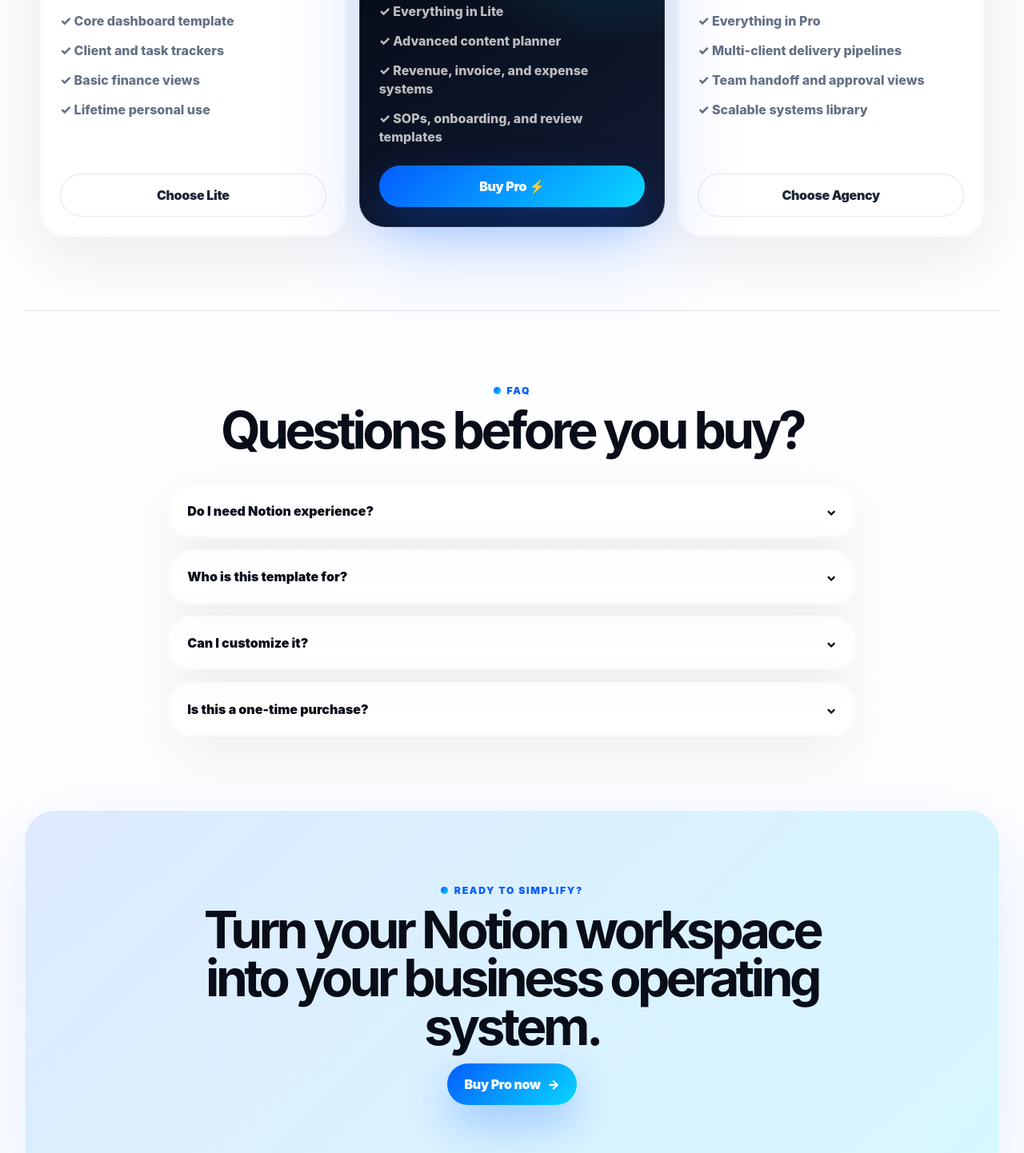
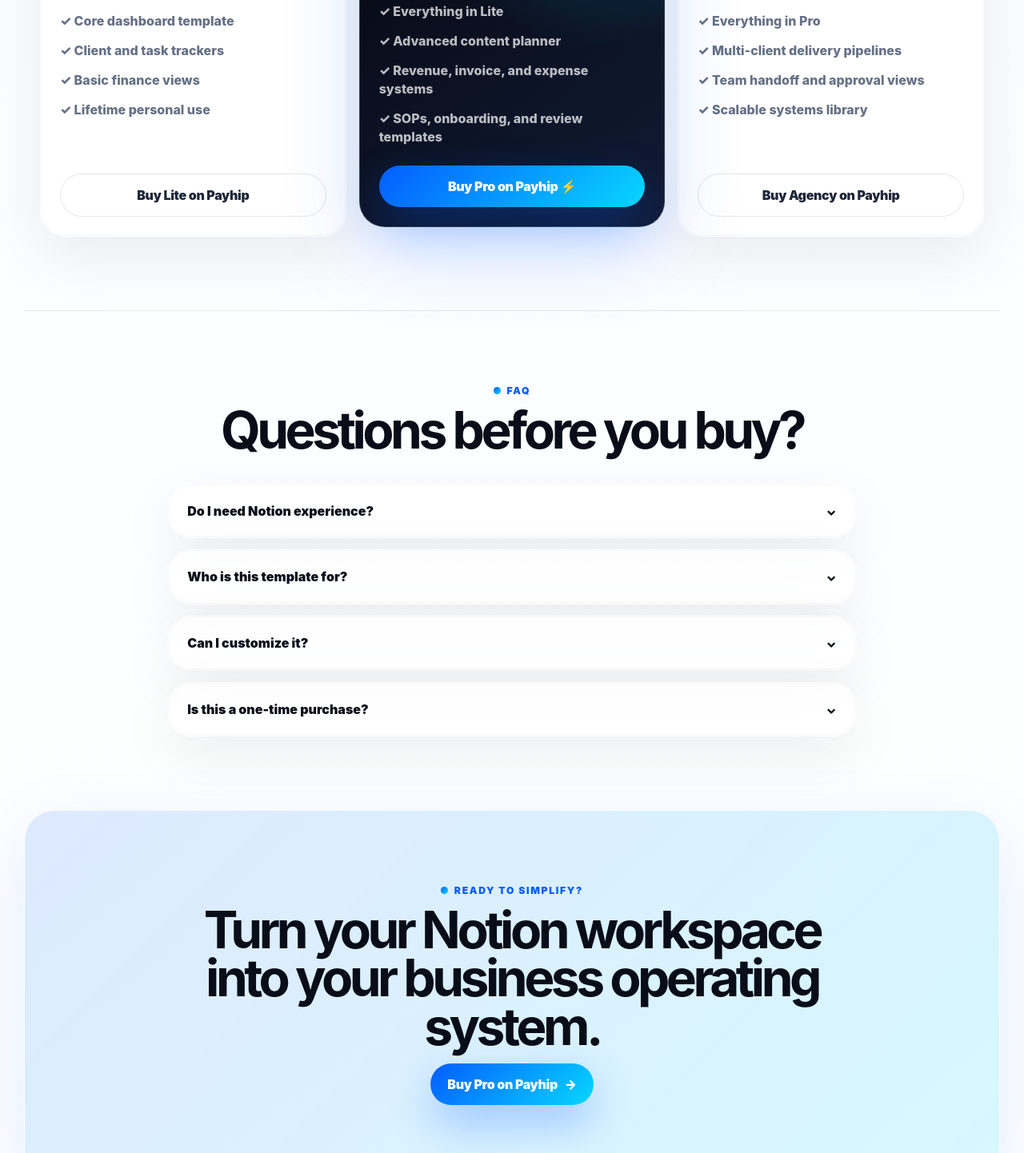
Before and after one commit to rebeccawalker629-hub/ideal-guide, a website: page index.html in a window 1280 px wide. Shown: the part 4838-6280 px from the top of the page at 80% size. Drawn offline with Linux system fonts and the light colour scheme.

Commit message:
Update buy buttons to Payhip store

```diff
--- a/index.html
+++ b/index.html
@@ -200,7 +200,7 @@
               <li>✓ Basic finance views</li>
               <li>✓ Lifetime personal use</li>
             </ul>
-            <a class="secondary-button full" href="https://payhip.com/th%C3%A9uncommonhub" target="_blank" rel="noreferrer" data-track="Checkout Click" data-tier="Lite">Choose Lite</a>
+            <a class="secondary-button full" href="https://payhip.com/TheUncommonHub" target="_blank" rel="noreferrer" data-track="Checkout Click" data-tier="Lite">Buy Lite on Payhip</a>
           </article>
           <article class="tier-card featured-tier">
             <span class="badge">Pro</span>
@@ -213,7 +213,7 @@
               <li>✓ Revenue, invoice, and expense systems</li>
               <li>✓ SOPs, onboarding, and review templates</li>
             </ul>
-            <a class="primary-button full" href="https://payhip.com/th%C3%A9uncommonhub" target="_blank" rel="noreferrer" data-track="Checkout Click" data-tier="Pro">Buy Pro ⚡</a>
+            <a class="primary-button full" href="https://payhip.com/TheUncommonHub" target="_blank" rel="noreferrer" data-track="Checkout Click" data-tier="Pro">Buy Pro on Payhip ⚡</a>
           </article>
           <article class="tier-card">
             <span class="badge">Agency</span>
@@ -226,7 +226,7 @@
               <li>✓ Team handoff and approval views</li>
               <li>✓ Scalable systems library</li>
             </ul>
-            <a class="secondary-button full" href="https://payhip.com/th%C3%A9uncommonhub" target="_blank" rel="noreferrer" data-track="Checkout Click" data-tier="Agency">Choose Agency</a>
+            <a class="secondary-button full" href="https://payhip.com/TheUncommonHub" target="_blank" rel="noreferrer" data-track="Checkout Click" data-tier="Agency">Buy Agency on Payhip</a>
           </article>
         </div>
       </section>
@@ -244,7 +244,7 @@
       <section class="final-cta">
         <p class="eyebrow"><span></span> Ready to simplify?</p>
         <h2>Turn your Notion workspace into your business operating system.</h2>
-        <a class="primary-button" href="https://payhip.com/th%C3%A9uncommonhub" target="_blank" rel="noreferrer" data-track="Final CTA Click" data-tier="Pro">Buy Pro now <span>→</span></a>
+        <a class="primary-button" href="https://payhip.com/TheUncommonHub" target="_blank" rel="noreferrer" data-track="Final CTA Click" data-tier="Pro">Buy Pro on Payhip <span>→</span></a>
       </section>
     </main>
     <script src="src/calculator.js"></script>
```
